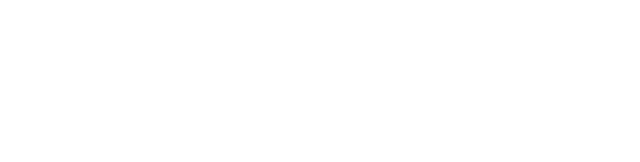
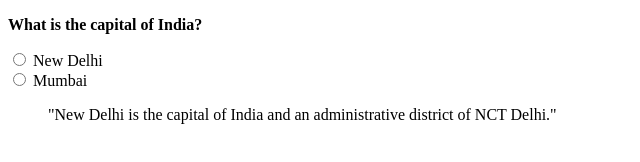
Before and after one commit to acciojob/trivia-himanshu-kashyap-au28, a website: page main.html in a window 1280 px wide. Shown: the whole page, without its empty margins (0-640 px from the left). Drawn offline with Linux system fonts and the light colour scheme.

Commit message:
created a submission

```diff
--- a/main.html
+++ b/main.html
@@ -1,16 +1,23 @@
 <!DOCTYPE html>
+<html>
+<head>
+  <title>Trivia Question</title>
+</head>
+<body>
 
-<html>
+  <!-- The question -->
+  <p><strong>What is the capital of India?</strong></p>
 
-<head>
-	<link rel="stylesheet" href="styles.css">
-</head>
+  <!-- The answer options -->
+  <form>
+    <input type="radio" name="capital" value="new-delhi"> New Delhi<br>
+    <input type="radio" name="capital" value="mumbai"> Mumbai
+  </form>
 
-<body>
-	<!-- the entire body must be written by student -->
-    <script type="text/javascript" src="./script.js">
-</script>
+  <!-- The quotation -->
+  <blockquote cite="https://en.wikipedia.org/wiki/New_Delhi">
+    "New Delhi is the capital of India and an administrative district of NCT Delhi."
+  </blockquote>
 
 </body>
-
 </html>
```
